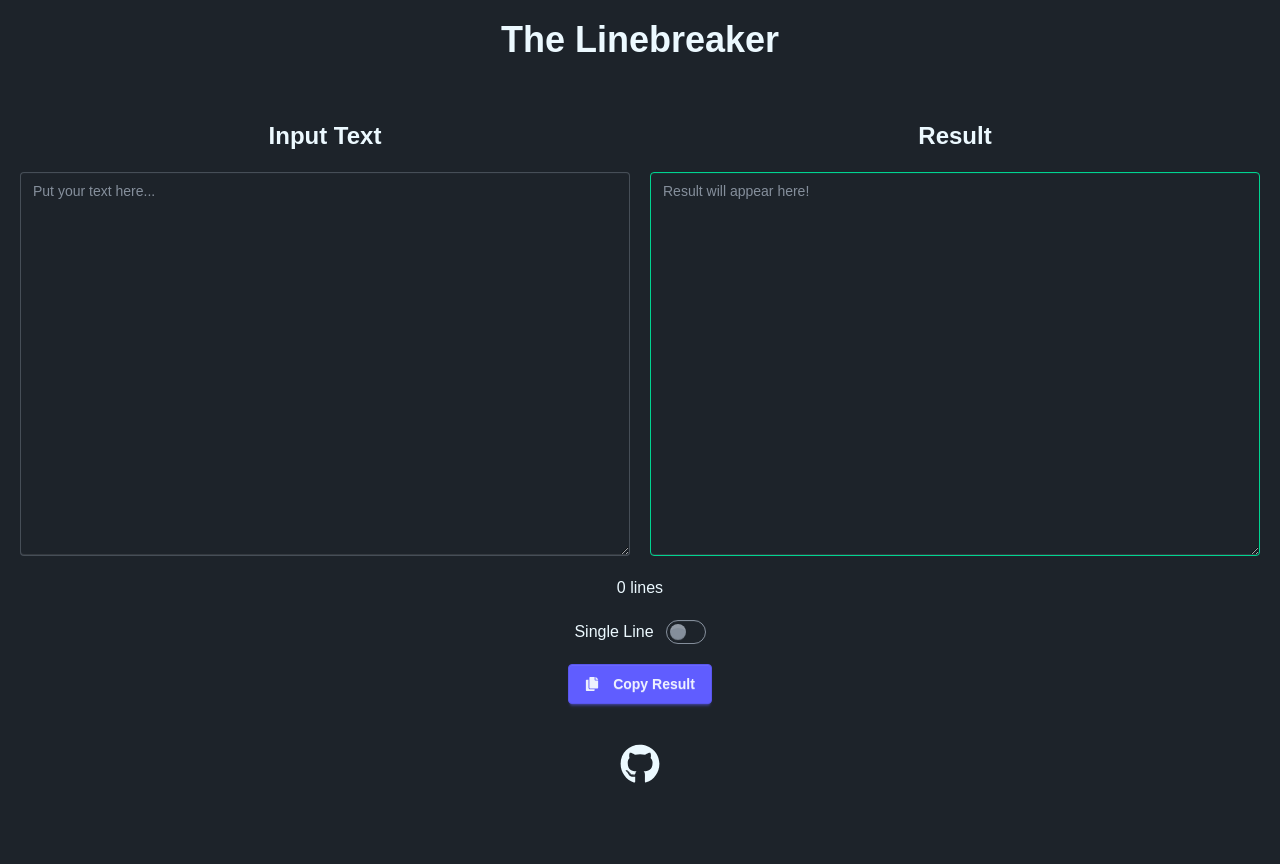
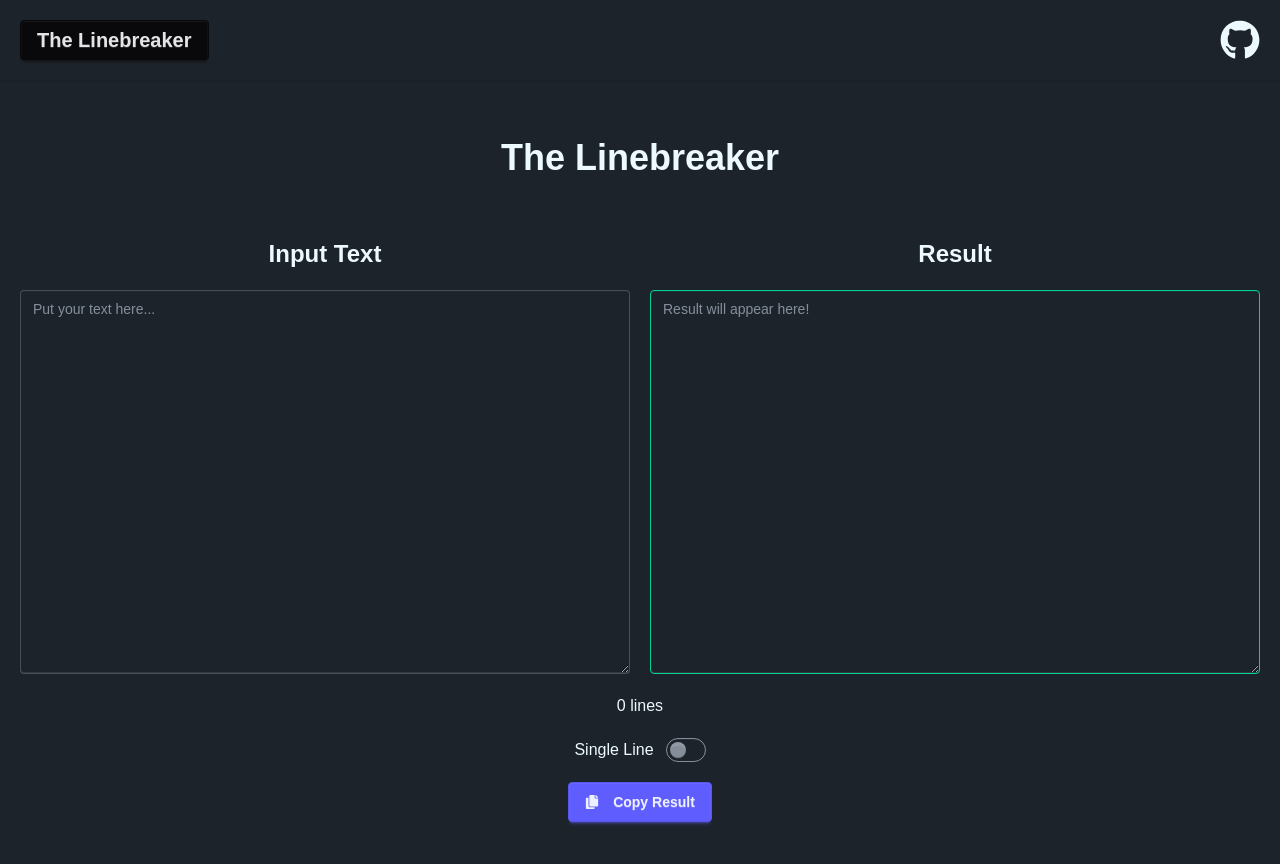
Before and after one commit to maamokun/linebreaker, a React (Vite) app: page / in a window 1280 px wide. Shown: the top 864 px of the page. Before the commit the page ends 804 px from the top, so only its background shows below. Built offline with nearby package versions, Linux system fonts and the light colour scheme.

Commit message:
feat: Navbar

```diff
--- a/src/main.tsx
+++ b/src/main.tsx
@@ -1,15 +1,32 @@
 import { StrictMode } from "react";
 import { createRoot } from "react-dom/client";
 import { Toaster } from "sonner";
-import { BrowserRouter, Routes, Route } from "react-router";
+import { BrowserRouter, Routes, Route, NavLink } from "react-router";
 import "./index.css";
 
 import Linebreaker from "./routes/index.tsx";
+import { FaGithub } from "react-icons/fa";
 
 createRoot(document.getElementById("root")!).render(
 	<StrictMode>
 		<BrowserRouter>
 			<Toaster richColors position="top-center" />
+			<div className="navbar bg-base-100 shadow-sm justify-between flex flex-row items-center w-full p-5 gap-5">
+				<div className={"flex flex-row items-center gap-5"}>
+					<NavLink to={"/"}>
+						<button className="btn btn-neutral text-xl">
+							The Linebreaker
+						</button>
+					</NavLink>
+				</div>
+				<a
+					href="https://github.com/maamokun/linebreaker"
+					target="_blank"
+					rel="noopener noreferrer"
+				>
+					<FaGithub className="w-10 h-10" />
+				</a>
+			</div>
 			<Routes>
 				<Route path="/" element={<Linebreaker />} />
 			</Routes>
--- a/src/routes/index.tsx
+++ b/src/routes/index.tsx
@@ -1,5 +1,5 @@
 import { useState, useEffect } from "react";
-import { FaCopy, FaGithub } from "react-icons/fa";
+import { FaCopy } from "react-icons/fa";
 import { toast } from "sonner";
 
 type Mode = "single" | "double";
@@ -54,7 +54,7 @@ export default function Linebreaker() {
 
 	return (
 		<>
-			<div className="flex flex-col p-5 min-h-screen items-center justify-center h-full">
+			<div className="flex flex-col p-5 min-h-screen items-center justify-center">
 				<div className="text-4xl text-center font-bold mb-10">
 					The Linebreaker
 				</div>
@@ -106,15 +106,6 @@ export default function Linebreaker() {
 						Copy Result
 					</button>
 				</div>
-				<div className="flex flex-row items-center justify-center mt-10">
-					<a
-						href="https://github.com/maamokun/linebreaker"
-						target="_blank"
-						rel="noopener noreferrer"
-					>
-						<FaGithub className="w-10 h-10" />
-					</a>
-				</div>
 			</div>
 		</>
 	);
```
